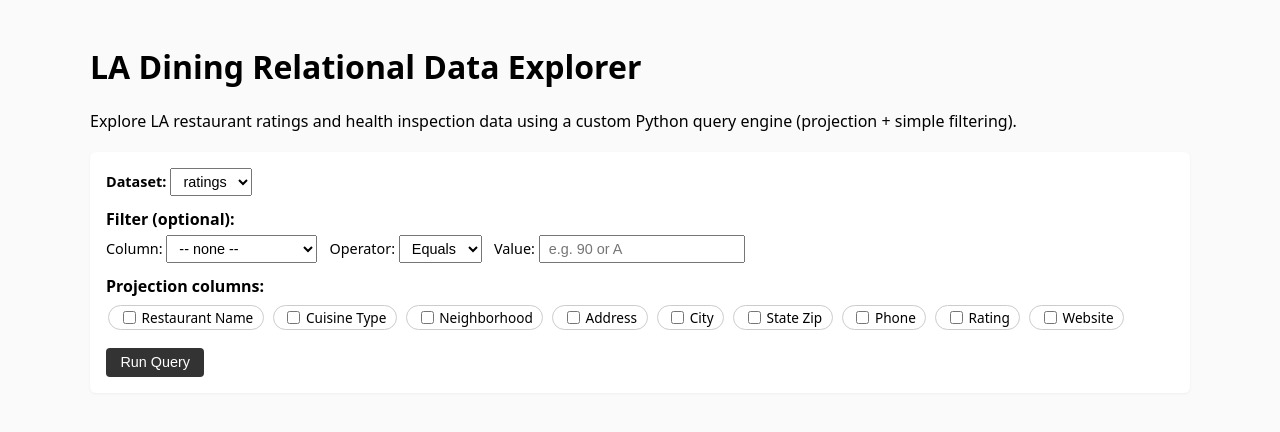
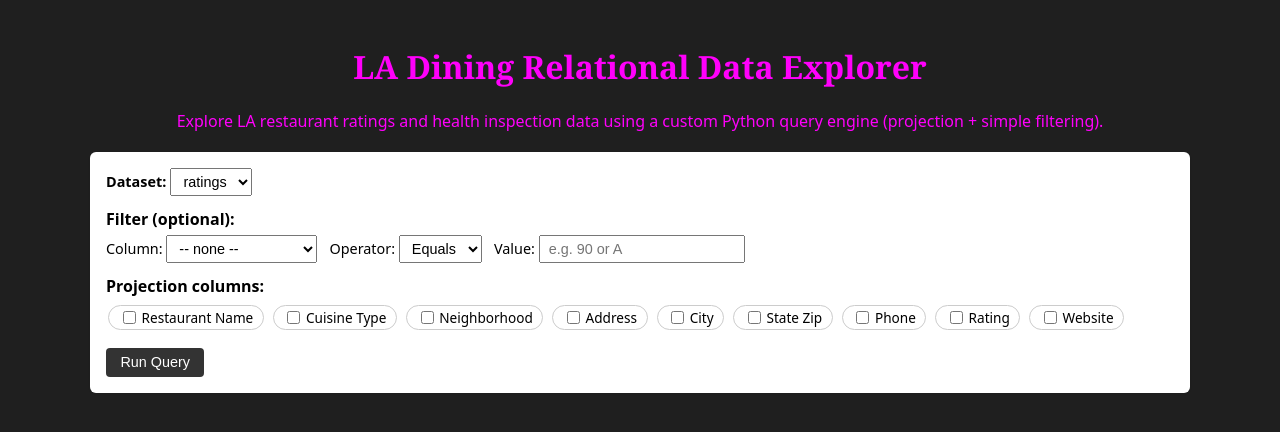
Before and after one commit to bestbai16/la-dining-relational-data-system, a Flask app: page / in a window 1280 px wide. Shown: the top 432 px of the page. Run offline with Flask 3, Linux system fonts and the light colour scheme; parts of the project's set-up code (start-up, migrations or seed data) failed here and were passed over.

Commit message:
fix encoding, value error handling, filter error handling, added <><=>= operators, add filter by score in healthratings, add color and font

```diff
--- a/app.py
+++ b/app.py
@@ -27,10 +27,17 @@ load_tables()
 
 @app.route("/", methods=["GET", "POST"])
 def index():
-    dataset_name = request.form.get("dataset") or "ratings"
-    table = tables.get(dataset_name)
+    #dataset_name = request.form.get("dataset") or "ratings"
+    #table = tables.get(dataset_name)
+    #headers = table.headers if table else []
 
-    headers = table.headers if table else []
+    dataset_name = request.form.get("dataset", "ratings")
+    table = tables[dataset_name]
+    headers = table.headers
+
+    filter_column = request.form.get("filter_column", "")
+    if filter_column not in headers:
+        filter_column = ""  # reset if invalid
 
     # Defaults
     selected_columns = []
--- a/filtering.py
+++ b/filtering.py
@@ -14,7 +14,7 @@ def filter_data(data, column, value, op="=="):
         cell_value = row.get(actual_col, "").strip()
 
         # Handle numeric Rating column
-        if actual_col.lower() == "rating":
+        if actual_col.lower() == "rating" or actual_col.lower() == "score":
             try:
                 num = float(cell_value)
                 target = float(value)
--- a/templates/base.html
+++ b/templates/base.html
@@ -11,7 +11,7 @@
           sans-serif;
         margin: 0;
         padding: 1.5rem;
-        background: #fafafa;
+        background: #1f1f1f;
       }
       .container {
         max-width: 1100px;
--- a/templates/index - Copy.html
+++ b/templates/index - Copy.html
@@ -1,8 +1,10 @@
 {% extends "base.html" %}
 
 {% block content %}
-<h1>LA Dining Relational Data Explorer</h1>
-<p>
+<h1 style="color: rgb(255, 0, 251); text-align: center; font-family: Georgia, serif; font-size: 32px">
+  LA Dining Relational Data Explorer
+</h1>
+<p style="color: rgb(255, 0, 251);  text-align: center;">
   Explore LA restaurant ratings and health inspection data using a custom
   Python query engine (projection + simple filtering).
 </p>
```
